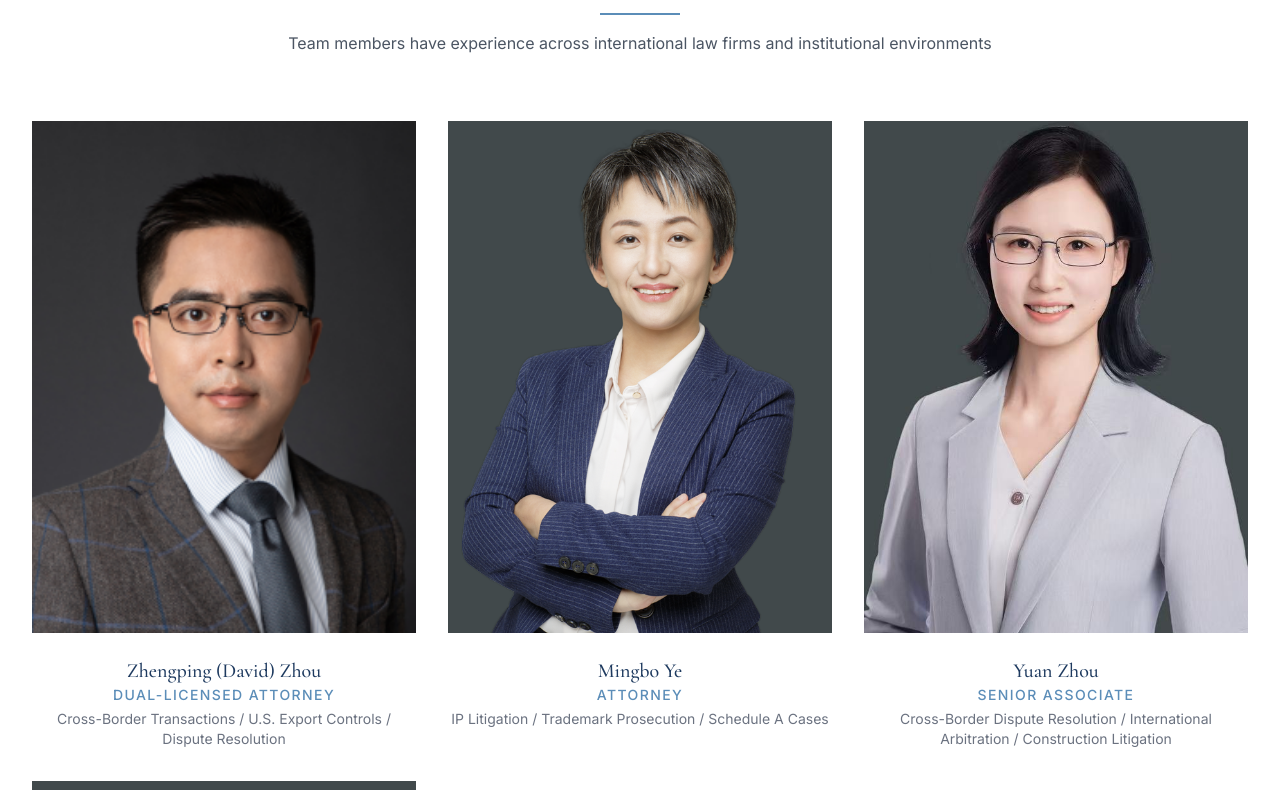
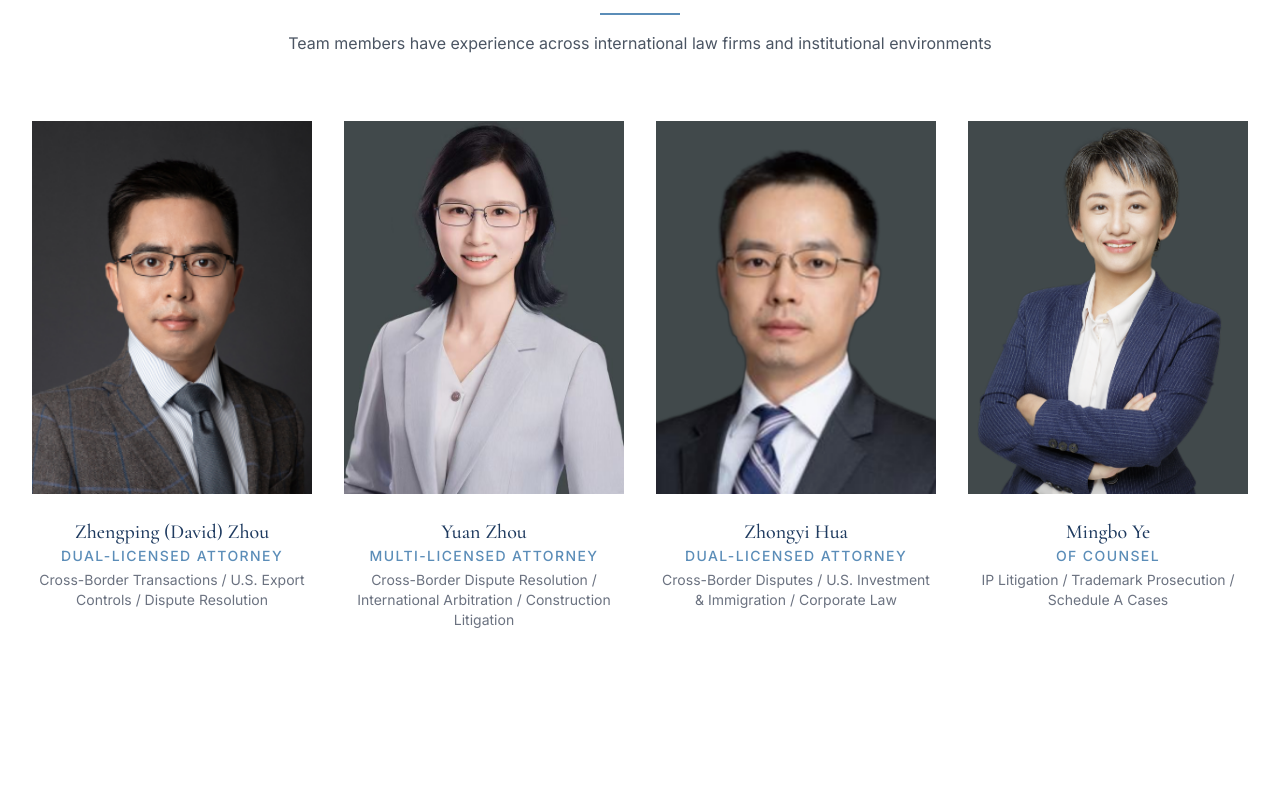
Before and after one commit to chenbushuo356-create/cathay-law-website-, a plain HTML site: page index.html in a window 1280 px wide. Shown: the part 5310-6100 px from the top of the page. Drawn offline with nearby package versions, Linux system fonts and the light colour scheme; animation ran at ten frames a second.

Commit message:
个人主页信息修正

```diff
--- a/index.html
+++ b/index.html
@@ -525,7 +525,7 @@
                     Team members have experience across international law firms and institutional environments
                 </p>
             </div>
-            <div class="grid md:grid-cols-3 gap-8" id="team-container">
+            <div class="grid md:grid-cols-4 gap-8" id="team-container">
                 <!-- Team members will be loaded dynamically -->
             </div>
         </div>
@@ -893,36 +893,13 @@
                 languages: { en: 'English; Chinese (Mandarin & Cantonese)', zh: '英文；中文（普通话及粤语）' }
             },
                         {
-                id: 'lawyer4',
-                slug: 'mingbo-ye',
-                name: { en: 'Mingbo Ye', zh: '叶明波' },
-                role: { en: 'Attorney', zh: '律师' },
-                focus: { en: 'IP Litigation / Trademark Prosecution / Schedule A Cases', zh: '知识产权诉讼 / 商标申请 / Schedule A 案件' },
-                location: { en: 'Houston, Texas', zh: '美国得克萨斯州休斯敦' },
-                email: 'mye@myiptrustlaw.com',
-                image: 'images/mingbo-ye.png',
-                bio: {
-                    en: 'Mingbo Ye is a licensed attorney in Texas and California whose practice centers on intellectual property litigation and trademark prosecution. She brings a distinctive dual perspective, having served as a CNIPA Patent Examiner for seven years before entering U.S. practice, followed by three years at Kilpatrick Townsend & Stockton LLP.',
-                    zh: '叶明波律师拥有美国德州与加州双重执业资格，专注于知识产权诉讼与商标申请业务。她兼具专利审查与诉讼代理的双重背景：曾在中国国家知识产权局担任专利审查员七年，后在美国顶尖知识产权律所 Kilpatrick Townsend & Stockton LLP 执业三年。'
-                },
-                education: {
-                    en: ['UCLA School of Law', 'Peking University', 'East China University of Political Science and Law'],
-                    zh: ['加州大学洛杉矶分校（UCLA）法学院', '北京大学', '华东政法大学']
-                },
-                honors: {
-                    en: ['Former CNIPA Patent Examiner', 'Attorney at Kilpatrick Townsend & Stockton LLP'],
-                    zh: ['前中国国家知识产权局专利审查员', '曾任职于 Kilpatrick Townsend & Stockton LLP']
-                },
-                bar: { en: 'Texas, California; PRC Patent Attorney', zh: '得克萨斯州、加利福尼亚州；中国专利代理师' }
-            },
-            {
                 id: 'lawyer5',
                 slug: 'zhou-yuan',
                 name: { en: 'Yuan Zhou', zh: '周媛' },
-                role: { en: 'Senior Associate', zh: '资深律师' },
+                role: { en: 'Multi-Licensed Attorney', zh: '多牌照律师' },
                 focus: { en: 'Cross-Border Dispute Resolution / International Arbitration / Construction Litigation', zh: '跨境争议解决 / 国际仲裁 / 建设工程诉讼' },
                 location: { en: 'Shenzhen, China', zh: '中国深圳' },
-                email: 'info@cathaypraxislaw.com',
+                email: '1155117247@link.cuhk.edu.hk',
                 image: 'images/zhou-yuan.jpg',
                 bio: {
                     en: 'Yuan Zhou is a tri-qualified attorney in Mainland China, California, and England & Wales. A J.D. graduate of The Chinese University of Hong Kong, she was awarded the Guangdong Province May 1st Labor Medal and has led eight disputes with individual claims exceeding RMB 100 million.',
@@ -942,10 +919,10 @@
                 id: 'lawyer6',
                 slug: 'hua-zhongyi',
                 name: { en: 'Zhongyi Hua', zh: '化中毅' },
-                role: { en: 'Attorney', zh: '律师' },
+                role: { en: 'Dual-Licensed Attorney', zh: '中美双牌照律师' },
                 focus: { en: 'Cross-Border Disputes / U.S. Investment & Immigration / Corporate Law', zh: '跨境争议解决 / 美国投资与移民 / 公司法' },
                 location: { en: 'San Francisco, California', zh: '美国加利福尼亚州旧金山' },
-                email: 'zhongyi.hua@cathaypraxislaw.com',
+                email: 'hzylawyer@gmail.com',
                 image: 'images/hua-zhongyi.png',
                 bio: {
                     en: 'Zhongyi Hua is a dual-qualified attorney in China and California with over fifteen years of experience. He concentrates on U.S.-China cross-border matters, corporate governance, and complex commercial disputes for listed companies and major private enterprises.',
@@ -960,6 +937,29 @@
                     zh: ['广州市涉外律师领军人才库成员', '广东省涉外律师先锋人才库成员']
                 },
                 bar: { en: 'PRC; California', zh: '中国大陆、加利福尼亚州' }
+            },
+            {
+                id: 'lawyer4',
+                slug: 'mingbo-ye',
+                name: { en: 'Mingbo Ye', zh: '叶明波' },
+                role: { en: 'Of Counsel', zh: '顾问律师' },
+                focus: { en: 'IP Litigation / Trademark Prosecution / Schedule A Cases', zh: '知识产权诉讼 / 商标申请 / Schedule A 案件' },
+                location: { en: 'Houston, Texas', zh: '美国得克萨斯州休斯敦' },
+                email: 'mye@myiptrustlaw.com',
+                image: 'images/mingbo-ye.png',
+                bio: {
+                    en: 'Mingbo Ye is a licensed attorney in Texas and California whose practice centers on intellectual property litigation and trademark prosecution. She brings a distinctive dual perspective, having served as a CNIPA Patent Examiner for seven years before entering U.S. practice, followed by three years at Kilpatrick Townsend & Stockton LLP.',
+                    zh: '叶明波律师拥有美国德州与加州双重执业资格，专注于知识产权诉讼与商标申请业务。她兼具专利审查与诉讼代理的双重背景：曾在中国国家知识产权局担任专利审查员七年，后在美国顶尖知识产权律所 Kilpatrick Townsend & Stockton LLP 执业三年。'
+                },
+                education: {
+                    en: ['UCLA School of Law', 'Peking University', 'East China University of Political Science and Law'],
+                    zh: ['加州大学洛杉矶分校（UCLA）法学院', '北京大学', '华东政法大学']
+                },
+                honors: {
+                    en: ['Former CNIPA Patent Examiner', 'Attorney at Kilpatrick Townsend & Stockton LLP'],
+                    zh: ['前中国国家知识产权局专利审查员', '曾任职于 Kilpatrick Townsend & Stockton LLP']
+                },
+                bar: { en: 'Texas, California; PRC Patent Attorney', zh: '得克萨斯州、加利福尼亚州；中国专利代理师' }
             }
         ];
 
```
Also changed, not shown: team-detail.html (+41 -41 lines), 1 other file.
